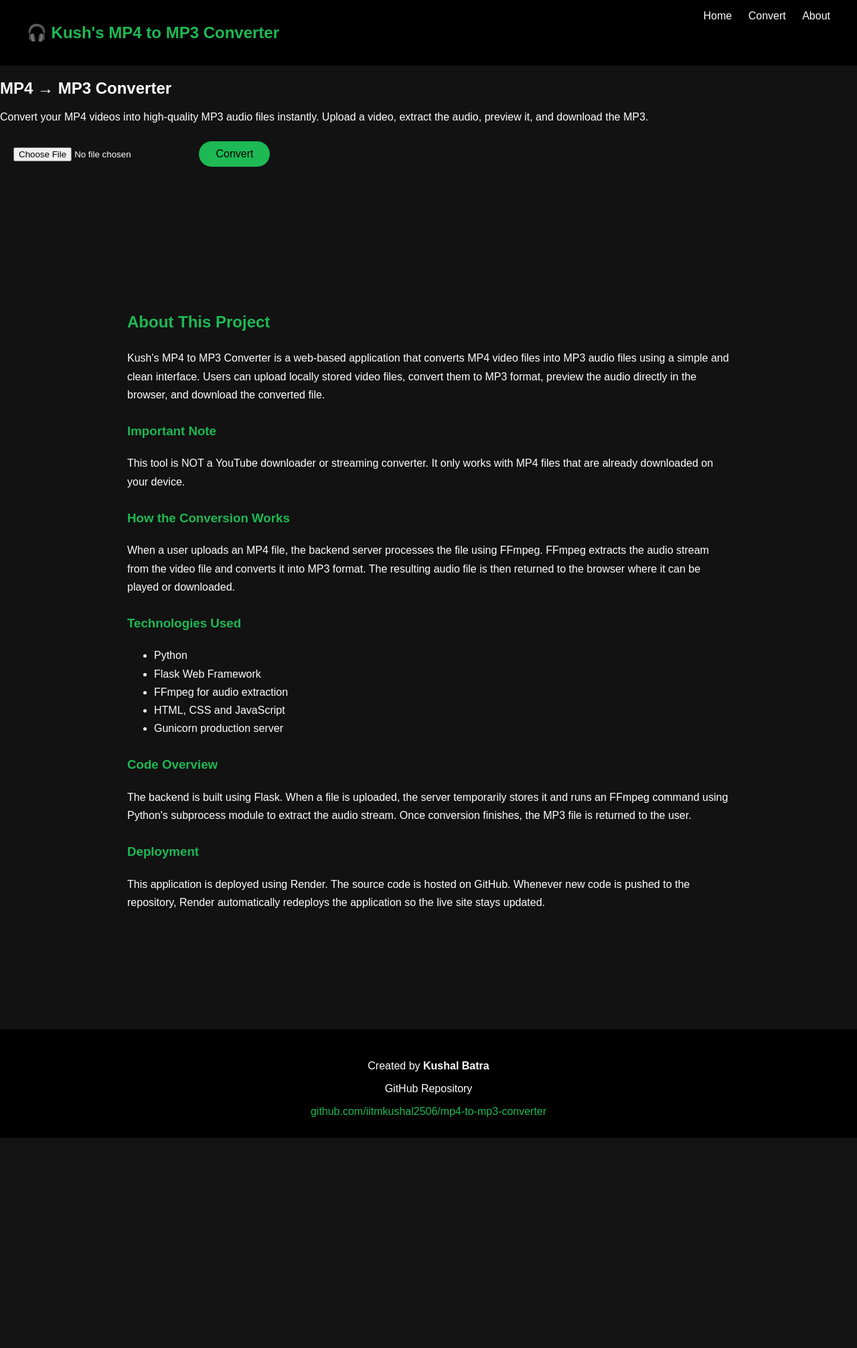
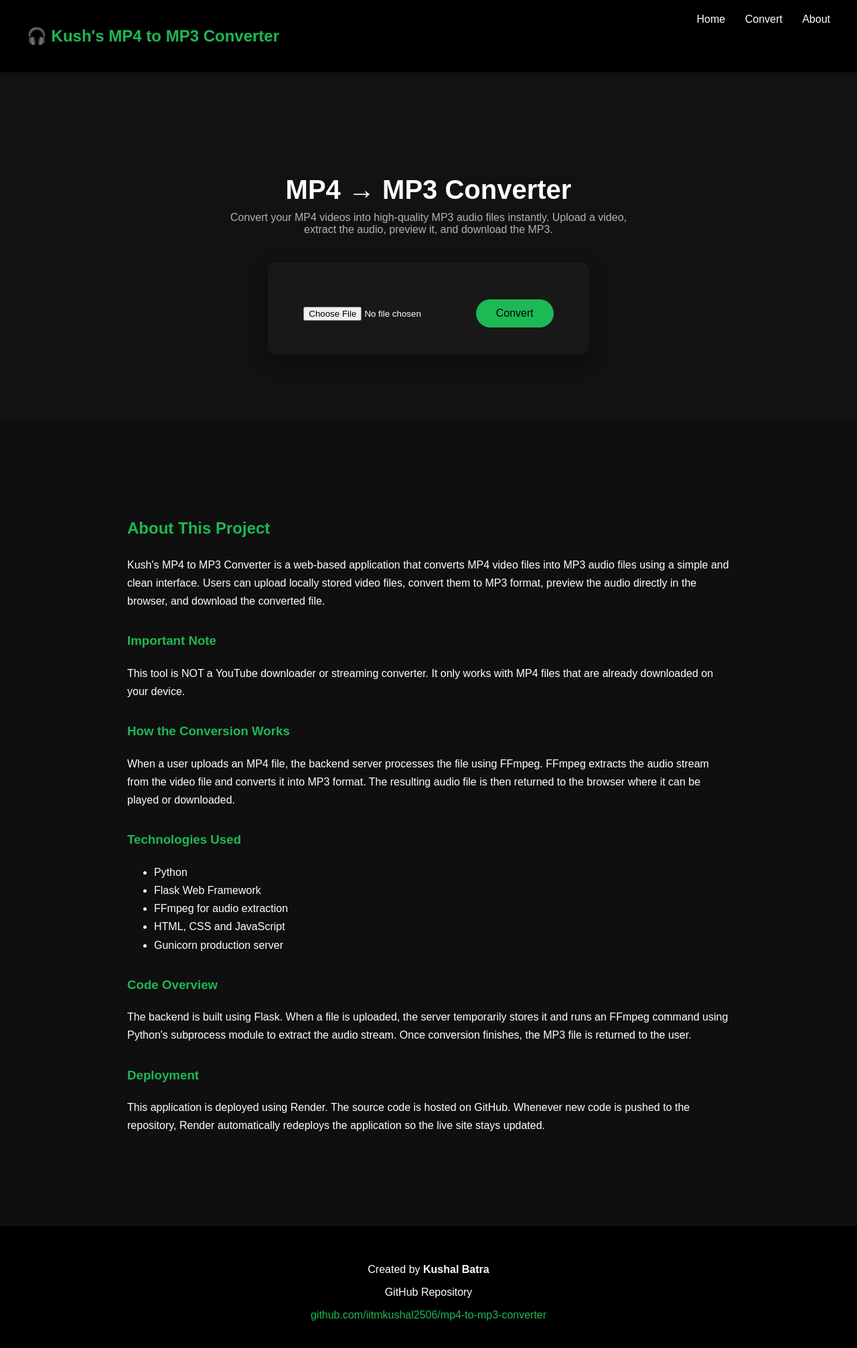
Before and after one commit to iitmkushal2506/mp4-to-mp3-converter, a Flask app: page / in a window 1280 px wide. Shown: the whole page at 67% size. Before the commit the page ends 1699 px from the top, so only its background shows below. Run offline with Flask 3, Linux system fonts and the light colour scheme.

Commit message:
Update style.css

```diff
--- a/static/style.css
+++ b/static/style.css
@@ -1,84 +1,92 @@
 body{
-
 margin:0;
 font-family:Arial;
 background:#121212;
 color:white;
-
 }
 
+
+/* NAVBAR */
+
 .navbar{
-
 display:flex;
 justify-content:space-between;
-padding:15px 40px;
+padding:20px 40px;
 background:#000;
-
+position:sticky;
+top:0;
+z-index:10;
 }
 
 .navbar h2{
-
 color:#1db954;
-
 }
 
 .links a{
-
-margin-left:20px;
+margin-left:25px;
 color:white;
 text-decoration:none;
-
+font-weight:500;
 }
 
-.container{
 
+/* HERO SECTION */
+
+.hero{
 text-align:center;
-margin-top:120px;
-
+padding:120px 20px 100px 20px;
 }
 
-.upload-box{
+.hero h1{
+font-size:40px;
+margin-bottom:10px;
+}
 
+.subtitle{
+color:#b3b3b3;
+max-width:600px;
+margin:auto;
+margin-bottom:40px;
+}
+
+
+/* CONVERTER BOX */
+
+.converter-box{
 background:#181818;
 padding:40px;
 width:400px;
 margin:auto;
 border-radius:12px;
-
-}
-
-input{
-
-margin:20px;
-color:white;
-
+box-shadow:0 10px 25px rgba(0,0,0,0.4);
 }
 
 button{
-
 background:#1db954;
 border:none;
-padding:10px 25px;
-border-radius:20px;
+padding:12px 30px;
+border-radius:25px;
 font-size:16px;
 cursor:pointer;
-
+margin-top:15px;
 }
 
 button:hover{
-
 background:#1ed760;
-
 }
 
+.download{
+margin-top:20px;
+}
+
+
+/* LOADING */
+
 .hidden{
-
 display:none;
-
 }
 
 .spinner{
-
 border:6px solid #333;
 border-top:6px solid #1db954;
 border-radius:50%;
@@ -86,66 +94,52 @@ width:40px;
 height:40px;
 animation:spin 1s linear infinite;
 margin:auto;
-
+margin-top:20px;
 }
 
 @keyframes spin{
-
 0%{transform:rotate(0deg);}
 100%{transform:rotate(360deg);}
-
 }
 
-audio{
 
-margin-top:20px;
+/* ABOUT SECTION */
 
+.about{
+padding:120px 20px;
+background:#0f0f0f;
 }
 
-.about{
-
-margin-top:120px;
-padding:60px;
+.about-container{
 max-width:900px;
-margin-left:auto;
-margin-right:auto;
-text-align:left;
+margin:auto;
 line-height:1.7;
-
 }
 
 .about h2{
-
 color:#1db954;
 margin-bottom:20px;
-
 }
 
 .about h3{
-
-margin-top:25px;
+margin-top:30px;
 color:#1db954;
-
 }
 
 .about ul{
-
 margin-top:10px;
-
 }
 
+
+/* FOOTER */
+
 footer{
-
-margin-top:100px;
-padding:30px;
+background:#000;
+padding:40px;
 text-align:center;
-background:#000;
-
 }
 
 footer a{
-
 color:#1db954;
 text-decoration:none;
-
 }
```
